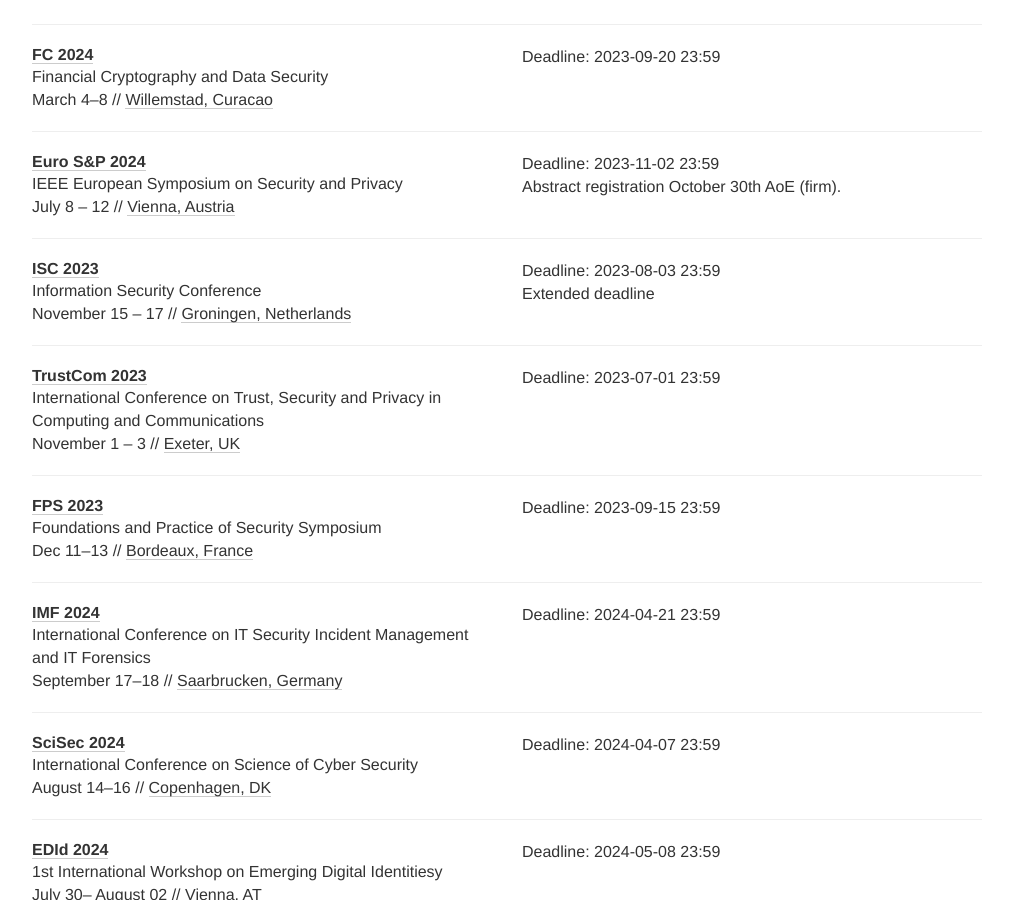
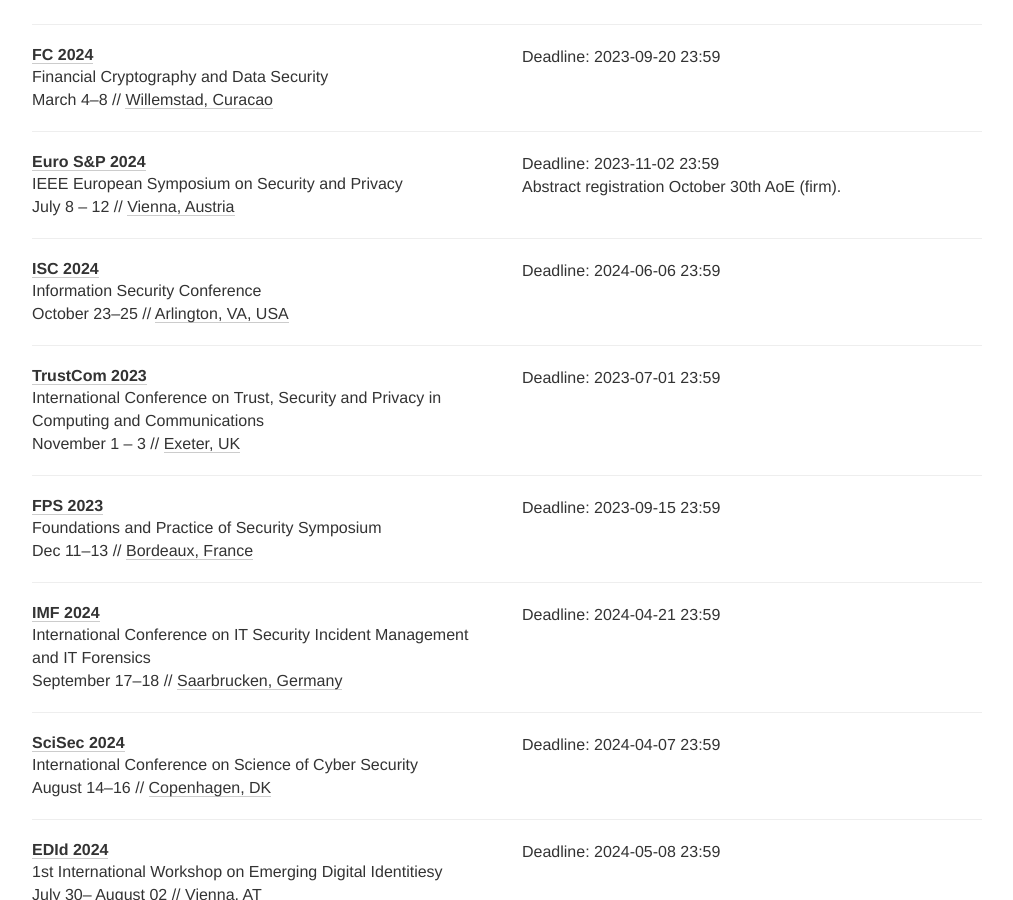
Before and after one commit to sec-deadlines/sec-deadlines.github.io, a Jekyll site: the page built from index.html, in a window 1280 px wide and 900 px high, scrolled down 2461 px. Shown: the whole window, without its empty margins (133-1146 px from the left). Built offline with Jekyll 4.4.1, drawn with Linux system fonts in a browser that asks for light colours; nearby versions of some CDN libraries; comment, search, counter and statistics services are not loaded; some of the changed text lies outside the part shown.

Commit message:
Merge into ISC23

```diff
--- a/_data/conferences.yml
+++ b/_data/conferences.yml
@@ -131,13 +131,12 @@
 
 - name: ISC
   description: Information Security Conference
-  year: 2023
-  link: https://isc23.cs.rug.nl
-  deadline: ["2023-08-03 23:59"]
-  date: "November 15 - 17"
-  place: Groningen, Netherlands
+  year: 2024
+  link: https://isc24.cs.gmu.edu/
+  deadline: ["2024-06-06 23:59"]
+  date: "October 23-25"
+  place: Arlington, VA, USA
   tags: [SEC, PRIV, CONF]
-  comment: Extended deadline
 
 - name: TrustCom
   description: International Conference on Trust, Security and Privacy in Computing and Communications
@@ -917,12 +916,3 @@
   date: August 13
   place: Philadelphia, PA, USA
   tags: [SEC, SHOP]
-
-- name: ISC
-  description: Information Security Conference
-  year: 2024
-  link: https://isc24.cs.gmu.edu/
-  deadline: ["2024-06-06 23:59"]
-  date: "October 23-25"
-  place: Washington DC, USA
-  tags: [SEC, PRIV, CONF]
```
